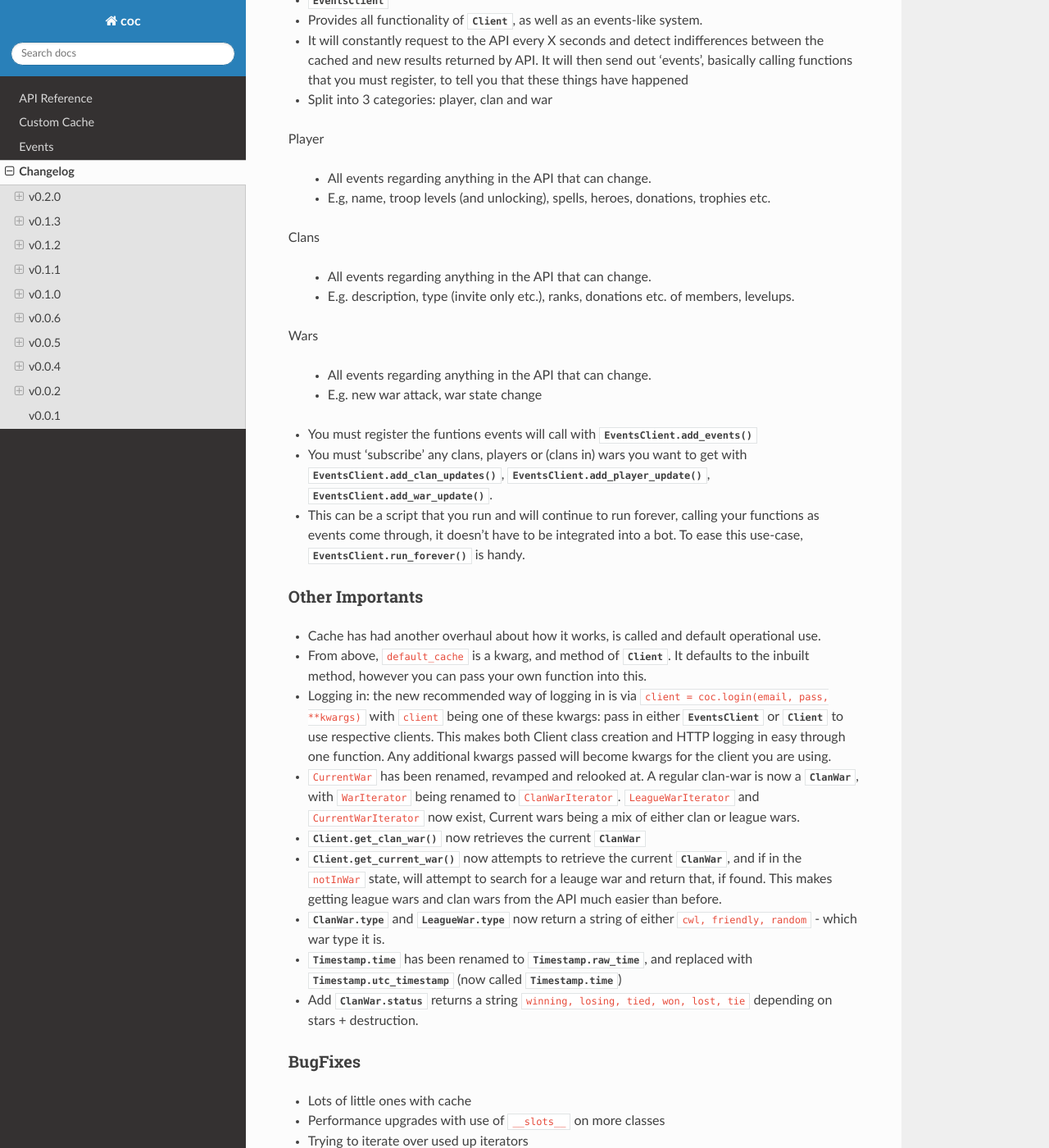
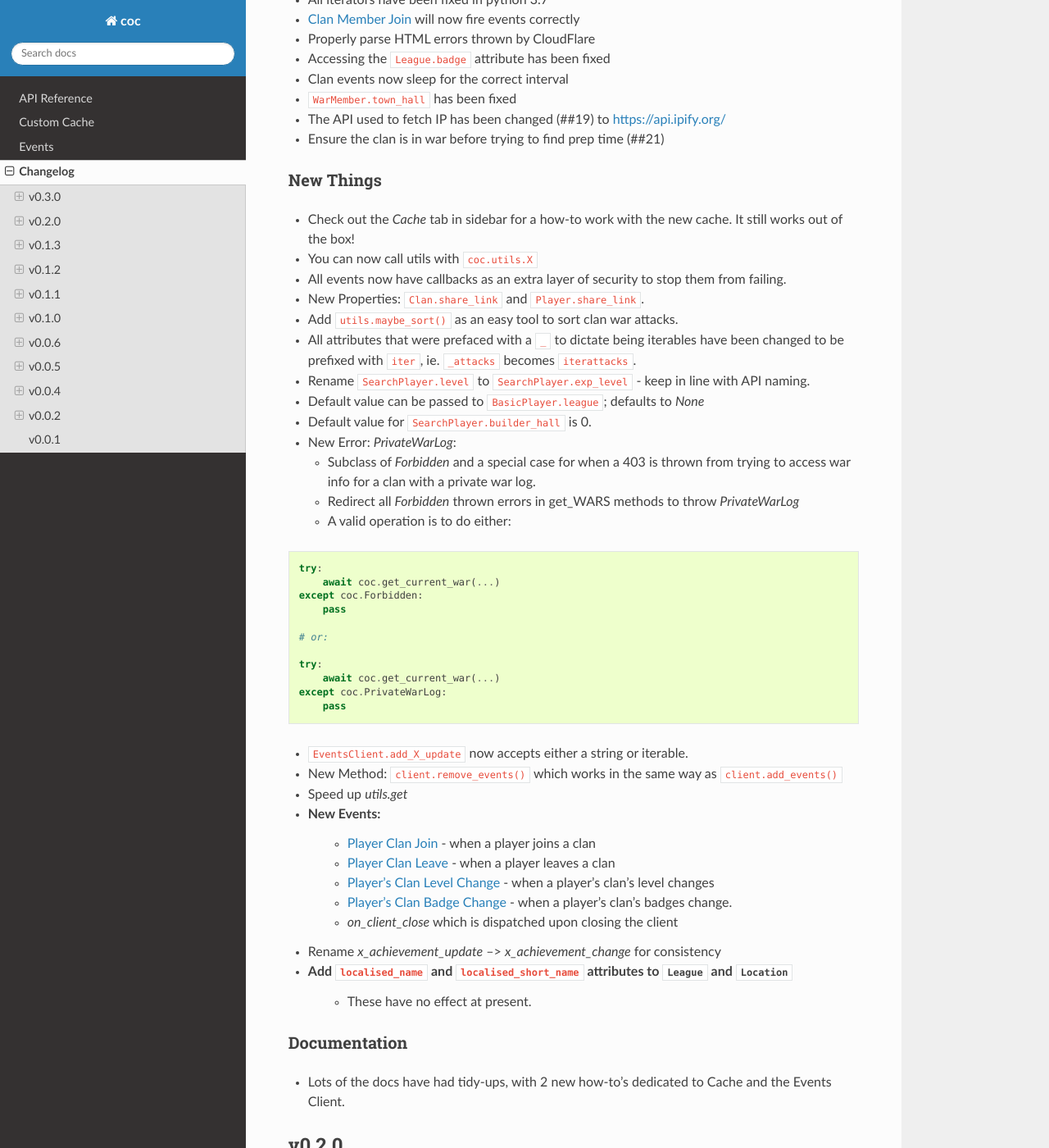
Before and after one commit to mathsman5133/coc.py, a Sphinx documentation site: the page built from docs/changelog.rst, in a window 1280 px wide and 1400 px high, scrolled down 450 px. Shown: the whole window at 82% size. Built offline with Sphinx 7.4.7 and the Read the Docs theme 2.0.0, drawn with Linux system fonts in a browser that asks for light colours; some of the changed text lies outside the part shown.

Commit message:
Version Bump to v0.3.0!

```diff
--- a/coc/__init__.py
+++ b/coc/__init__.py
@@ -1,6 +1,6 @@
 # -*- coding: utf-8 -*-
 
-__version__ = '0.2.1'
+__version__ = '0.3.0'
 
 from .cache import (
     Cache,
--- a/docs/changelog.rst
+++ b/docs/changelog.rst
@@ -5,6 +5,72 @@ Changelog
 ===========
 This page keeps a fairly detailed, human readable version
 of what has changed, and whats new for each version of the lib.
+
+v0.3.0
+-------
+Bug Fixes
+~~~~~~~~~~~
+- All iterators have been fixed in python 3.7
+- :ref:`on_clan_member_join` will now fire events correctly
+- Properly parse HTML errors thrown by CloudFlare
+- Accessing the ``League.badge`` attribute has been fixed
+- Clan events now sleep for the correct interval
+- ``WarMember.town_hall`` has been fixed
+- The API used to fetch IP has been changed (##19) to https://api.ipify.org/
+- Ensure the clan is in war before trying to find prep time (##21)
+
+New Things
+~~~~~~~~~~~~~
+- Check out the `Cache` tab in sidebar for a how-to work with the new cache. It still works out of the box!
+- You can now call utils with ``coc.utils.X``
+- All events now have callbacks as an extra layer of security to stop them from failing.
+- New Properties: ``Clan.share_link`` and ``Player.share_link``.
+- Add ``utils.maybe_sort()`` as an easy tool to sort clan war attacks.
+- All attributes that were prefaced with a ``_`` to dictate being iterables have been changed to be prefixed
+  with ``iter``, ie. ``_attacks`` becomes ``iterattacks``.
+- Rename ``SearchPlayer.level`` to ``SearchPlayer.exp_level`` - keep in line with API naming.
+- Default value can be passed to ``BasicPlayer.league``; defaults to `None`
+- Default value for ``SearchPlayer.builder_hall`` is 0.
+- New Error: `PrivateWarLog`:
+
+  - Subclass of `Forbidden` and a special case for when a 403 is thrown from trying to access war info for a clan with a private war log.
+  - Redirect all `Forbidden` thrown errors in get_WARS methods to throw `PrivateWarLog`
+
+  - A valid operation is to do either:
+
+.. code-block:: python3
+
+    try:
+        await coc.get_current_war(...)
+    except coc.Forbidden:
+        pass
+
+    # or:
+
+    try:
+        await coc.get_current_war(...)
+    except coc.PrivateWarLog:
+        pass
+
+- ``EventsClient.add_X_update`` now accepts either a string or iterable.
+- New Method: ``client.remove_events()`` which works in the same way as ``client.add_events()``
+- Speed up `utils.get`
+- New Events:
+    - :ref:`on_player_clan_join` - when a player joins a clan
+    - :ref:`on_player_clan_leave` - when a player leaves a clan
+    - :ref:`on_player_clan_level_change` - when a player's clan's level changes
+    - :ref:`on_player_clan_badge_change` - when a player's clan's badges change.
+    - `on_client_close` which is dispatched upon closing the client
+
+- Rename `x_achievement_update` --> `x_achievement_change` for consistency
+- Add ``localised_name`` and ``localised_short_name`` attributes to :class:`League` and :class:`Location`
+    - These have no effect at present.
+
+Documentation
+~~~~~~~~~~~~~~~
+- Lots of the docs have had tidy-ups, with 2 new how-to's dedicated to Cache and the Events Client.
+
+
 
 v0.2.0
 --------
--- a/setup.py
+++ b/setup.py
@@ -5,7 +5,7 @@ requirements = []
 with open(os.path.join(os.getcwd(), 'requirements.txt')) as f:
     requirements = f.read().splitlines()
 
-version = '0.2.1'
+version = '0.3.0'
 
 readme = ''
 with open('README.rst') as f:
```
